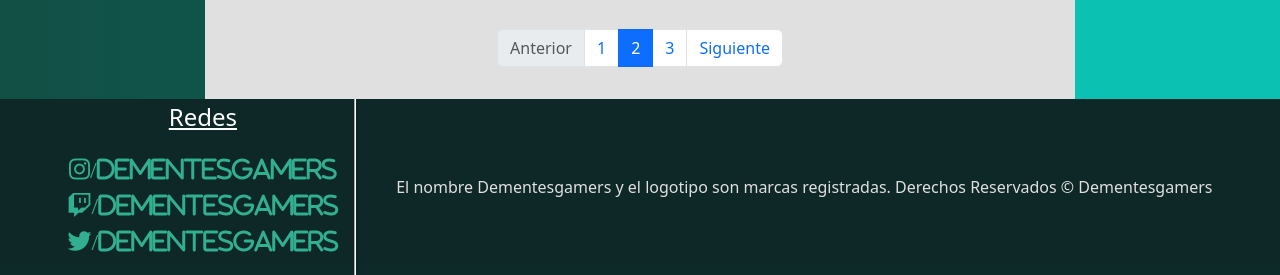
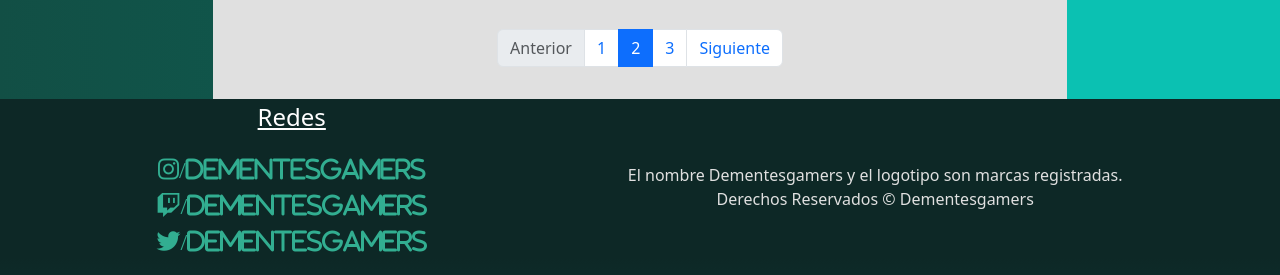
Before and after one commit to AlanPalacios95/PreEntrega2-Palacios, a plain HTML site: page index.html in a window 1280 px wide. Shown: the part 1243-1518 px from the top of the page. Drawn offline with nearby package versions, Linux system fonts and the light colour scheme.

Commit message:
Index Corregido

```diff
--- a/css/estilo.css
+++ b/css/estilo.css
@@ -77,7 +77,6 @@
 
 footer {
     background: linear-gradient(0deg, rgb(13, 42, 40) 0%, rgba(13, 40, 38, 1) 10%);
-    margin: 0 20%;
     display: flex;
     flex-flow: row nowrap;
     align-items: center;
@@ -85,11 +84,7 @@
 }
 
 .footer__redes {
-    display: flex;
-    flex-flow: column nowrap;
-    align-items: center;
     margin-right: 1.5rem;
-    border-right: 2px groove white;
 }
 
 .footer__titulo {
@@ -112,8 +107,7 @@
 
 .copyrigth__descripcion {
     color:#e0e0e0;
-    padding: 0 1rem;
-    margin: 0;
+    margin: 4rem 0;
 }
 
 /*//////////////////////////////////////////////////////////////////////////////////////////
@@ -123,7 +117,6 @@
 
 .main__index {
     background-color: #e0e0e0;
-    margin: 0 20%;
     padding: 0;
 }
 
--- a/index.html
+++ b/index.html
@@ -32,7 +32,8 @@
                     <ul class="navbar-nav ms-auto mb-2 mb-lg-0 fs-4">
                         <li class="lista__item"><a href="./index.html" class="item__nombre">Inicio</a></li>
                         <li class="lista__item"><a href="./pages/mi_cuenta.html" class="item__nombre">Mi cuenta</a></li>
-                        <li class="lista__item"><a href="./pages/sobre-nosotros.html" class="item__nombre">Sobre Nosotros</a> </li>
+                        <li class="lista__item"><a href="./pages/sobre-nosotros.html" class="item__nombre">Sobre
+                                Nosotros</a> </li>
                         <li class="lista__item"><a href="./pages/contacto.html" class="item__nombre">Contacto</a></li>
                     </ul>
                 </div>
@@ -40,10 +41,10 @@
         </nav>
     </header>
 
-    <main class="conteiner-fluid">
+    <main class="container-fluid">
         <div class="row">
-            <div class="main__index col-md-8 mx-auto">
-                <section class="conteiner">
+            <div class="main__index col-12 col-sm-12 col-md-8 mx-auto mx-md-auto">
+                <section class="conteiner-fluid">
                     <div id="carouselExampleCaptions" class="row carousel slide">
                         <div class="carousel-indicators main__seleccion">
                             <button type="button" data-bs-target="#carouselExampleCaptions" data-bs-slide-to="0"
@@ -99,33 +100,45 @@
                     </div>
                 </section>
 
-                <section class="container indice">
+                <section class="container-fluid indice">
                     <div class="row justify-content-center align-items-center">
                         <div class="card col-12 col-sm-12 col-md-6 col-lg-6 contendores__contenido">
-                            <img class="indice__img" src="https://cdn.akamai.steamstatic.com/steam/apps/990080/capsule_616x353.jpg?t=1676412613" class="card-img-top" alt="...">
+                            <img class="indice__img"
+                                src="https://cdn.akamai.steamstatic.com/steam/apps/990080/capsule_616x353.jpg?t=1676412613"
+                                class="card-img-top" alt="...">
                             <div class="card-body">
-                                <p class="card-text">Some quick example text to build on the card title and make up the bulk of the card's content.</p>
+                                <p class="card-text">Some quick example text to build on the card title and make up the
+                                    bulk of the card's content.</p>
                             </div>
                         </div>
 
                         <div class="card col-12 col-sm-12 col-md-6 col-lg-6 contendores__contenido">
-                            <img class="indice__img" src="https://sm.ign.com/ign_es/cover/r/resident-e/resident-evil-4-remake_z3ku.jpg" class="card-img-top" alt="...">
+                            <img class="indice__img"
+                                src="https://sm.ign.com/ign_es/cover/r/resident-e/resident-evil-4-remake_z3ku.jpg"
+                                class="card-img-top" alt="...">
                             <div class="card-body">
-                                <p class="card-text">Some quick example text to build on the card title and make up the bulk of the card's content.</p>
+                                <p class="card-text">Some quick example text to build on the card title and make up the
+                                    bulk of the card's content.</p>
                             </div>
                         </div>
 
                         <div class="card col-12 col-sm-12 col-md-6 col-lg-6 contendores__contenido">
-                            <img class="indice__img" src="https://sm.ign.com/ign_es/cover/r/resident-e/resident-evil-4-remake_z3ku.jpg" class="card-img-top" alt="...">
+                            <img class="indice__img"
+                                src="https://sm.ign.com/ign_es/cover/r/resident-e/resident-evil-4-remake_z3ku.jpg"
+                                class="card-img-top" alt="...">
                             <div class="card-body">
-                                <p class="card-text">Some quick example text to build on the card title and make up the bulk of the card's content.</p>
+                                <p class="card-text">Some quick example text to build on the card title and make up the
+                                    bulk of the card's content.</p>
                             </div>
                         </div>
 
                         <div class="card col-12 col-sm-12 col-md-6 col-lg-6 contendores__contenido">
-                            <img class="indice__img" src="https://assets-prd.ignimgs.com/2022/11/06/atomic-heart-button-fin-1667702670613.jpg" class="card-img-top" alt="...">
+                            <img class="indice__img"
+                                src="https://assets-prd.ignimgs.com/2022/11/06/atomic-heart-button-fin-1667702670613.jpg"
+                                class="card-img-top" alt="...">
                             <div class="card-body">
-                                <p class="card-text">Some quick example text to build on the card title and make up the bulk of the card's content.</p>
+                                <p class="card-text">Some quick example text to build on the card title and make up the
+                                    bulk of the card's content.</p>
                             </div>
                         </div>
                     </div>
@@ -150,8 +163,9 @@
         </div>
     </main>
 
-    <footer class="d-flex justify-content-center mx-0">
-        <section class="footer__redes text-center">
+    <footer class="container-fluid">
+        <div class="row justify-content-between footer__redes">
+            <div class="redes col-6 mx-auto mx-md-auto text-center">
                 <p class="footer__titulo">Redes</p>
                 <ul class="footer__lista">
                     <li class="footer__item">
@@ -159,7 +173,6 @@
                             <i class="fa-brands fa-instagram footer__icono">/Dementesgamers</i>
                         </a>
                     </li>
-
                     <li class="footer__item">
                         <a href="#" target="_blank" class="footer__enlaces">
                             <i class="fa-brands fa-twitch footer__icono">/Dementesgamers</i>
@@ -171,15 +184,13 @@
                         </a>
                     </li>
                 </ul>
-        </section>
+            </div>
+            <div class="col-6 mx-auto text-center">
+                <p class="copyrigth__descripcion">El nombre Dementesgamers y el logotipo son marcas registradas. Derechos Reservados © Dementesgamers</p>
+            </div>
+        </div>
+    </footer>
 
-        <section class="copyrigth text-center">
-          <p class="copyrigth__descripcion">El nombre Dementesgamers y el logotipo son marcas registradas. Derechos
-            Reservados ©
-            Dementesgamers
-          </p>
-        </section>
-      </footer>
     <script src="https://cdn.jsdelivr.net/npm/bootstrap@5.3.0-alpha1/dist/js/bootstrap.bundle.min.js"
         integrity="sha384-w76AqPfDkMBDXo30jS1Sgez6pr3x5MlQ1ZAGC+nuZB+EYdgRZgiwxhTBTkF7CXvN"
         crossorigin="anonymous"></script>
```
Lines whose indentation alone changed are shown as unchanged.
